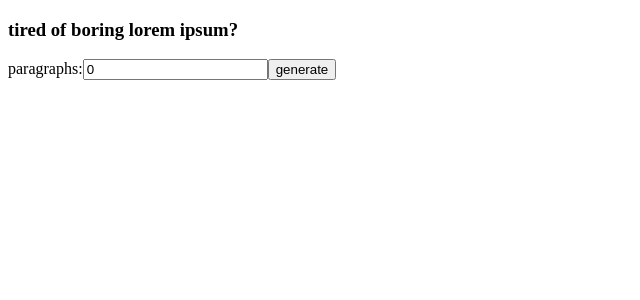
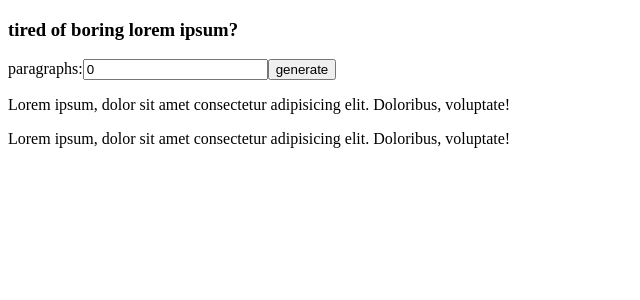
Before and after one commit to LaurenCummings/lorem-ipsum-project, a React (Vite) app: page / in a window 1280 px wide. Shown: the top 300 px of the page, without its empty margins (0-640 px from the left). Built offline with nearby package versions, Linux system fonts and the light colour scheme.

Commit message:
Added dummy lorem ipsum placeholder text

```diff
--- a/src/App.jsx
+++ b/src/App.jsx
@@ -27,6 +27,10 @@
         />
         <button type="submit" className="btn">generate</button>
       </form>
+      <article className="lorem-text">
+        <p>Lorem ipsum, dolor sit amet consectetur adipisicing elit. Doloribus, voluptate!</p>
+        <p>Lorem ipsum, dolor sit amet consectetur adipisicing elit. Doloribus, voluptate!</p>
+      </article>
     </section>
   )
 }
```
